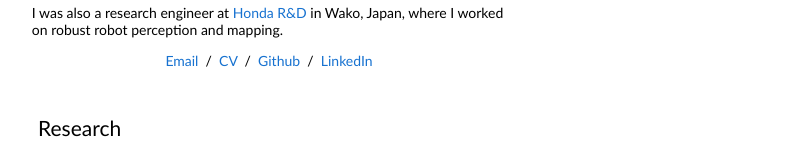
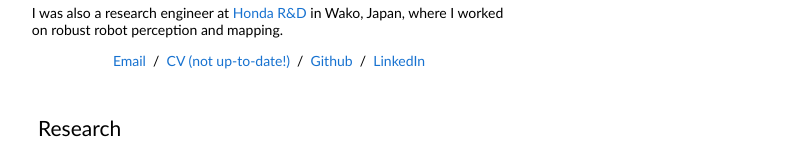
Before and after one commit to pranavnnt/pranavnnt.github.io, a plain HTML site: page index.html in a window 1280 px wide. Shown: the part 298-440 px from the top of the page, without its empty margins (223-1026 px from the left). Drawn offline with Linux system fonts and the light colour scheme.

Commit message:
Marked CV as not up-to-date

```diff
--- a/index.html
+++ b/index.html
@@ -32,7 +32,7 @@
               </p>
               <p style="text-align:center">
                 <a target="_blank" href="mailto:pranavnnt@gmail.com">Email</a> &nbsp/&nbsp
-                <a target="_blank" href="files/PranavThakkar_CV.pdf">CV</a> &nbsp/&nbsp
+                <a target="_blank" href="files/PranavThakkar_CV.pdf">CV (not up-to-date!)</a> &nbsp/&nbsp
                 <a target="_blank" href="https://github.com/pranavnnt/">Github</a> &nbsp/&nbsp
                 <a target="_blank" href="https://www.linkedin.com/in/pranav-thakkar-2b1603243/">LinkedIn</a>
               </p>
```
